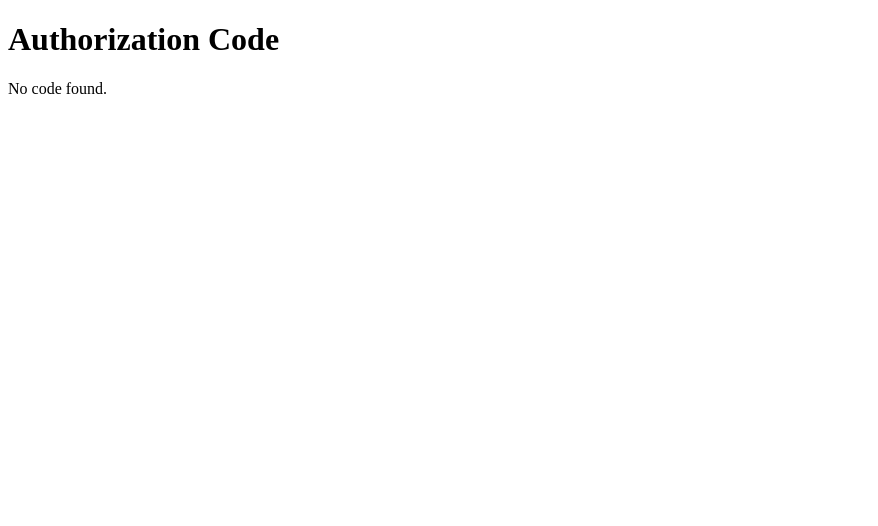
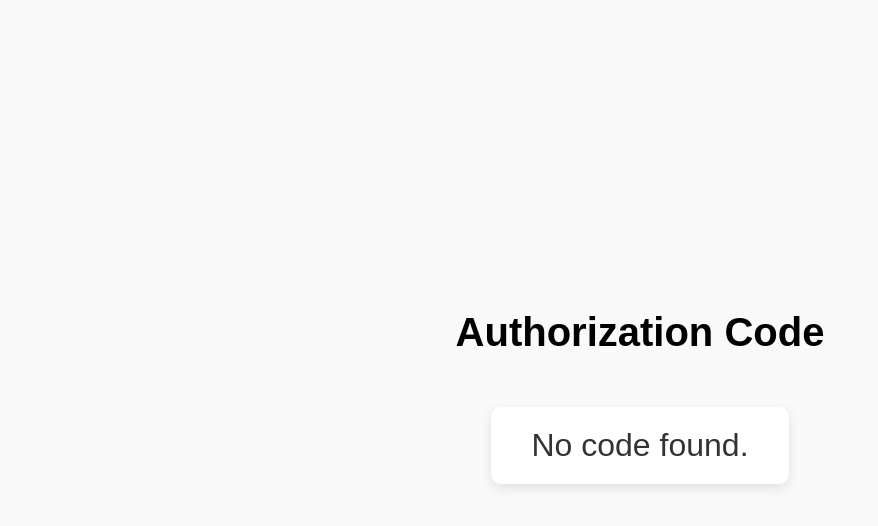
Before and after one commit to owenungaro/owenungaro.github.io, a plain HTML site: page quackhackathon/index.html in a window 1280 px wide. Shown: the whole page, without its empty margins (0-878 px from the left). Drawn offline with Linux system fonts and the light colour scheme.

Commit message:
Update Sizing

```diff
--- a/quackhackathon/index.html
+++ b/quackhackathon/index.html
@@ -2,10 +2,36 @@
 <html>
 <head>
   <title>Stripe Code Received</title>
+  <style>
+    body {
+      font-family: sans-serif;
+      display: flex;
+      flex-direction: column;
+      align-items: center;
+      justify-content: center;
+      height: 100vh;
+      margin: 0;
+      background-color: #f9f9f9;
+    }
+
+    h1 {
+      font-size: 2.5rem;
+      margin-bottom: 20px;
+    }
+
+    #code {
+      font-size: 2rem;
+      color: #333;
+      background-color: #fff;
+      padding: 20px 40px;
+      border-radius: 10px;
+      box-shadow: 0 4px 12px rgba(0, 0, 0, 0.1);
+    }
+  </style>
 </head>
 <body>
   <h1>Authorization Code</h1>
-  <p id="code"></p>
+  <p id="code">Loading...</p>
 
   <script>
     const params = new URLSearchParams(window.location.search);
```
